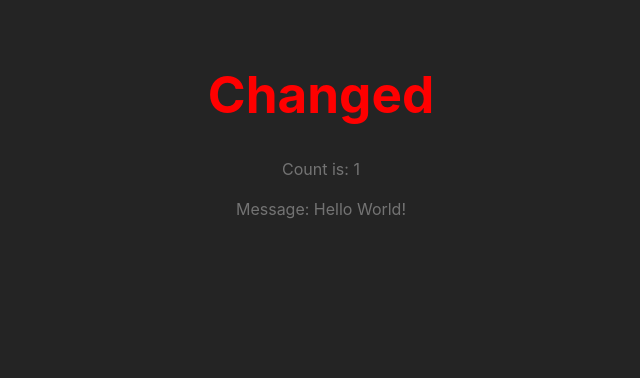
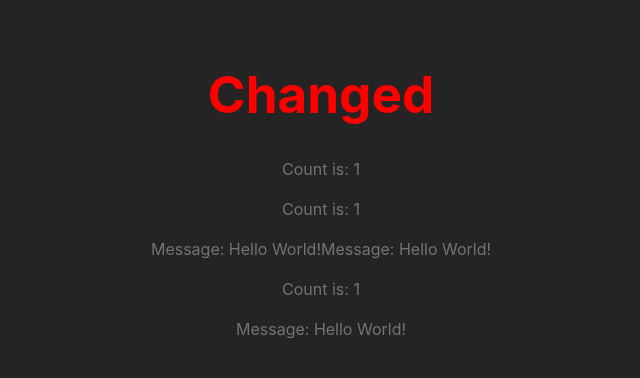
Before and after one commit to leblancr/vue-tutorial, a Vue app: page / in a window 1280 px wide. Shown: the top 378 px of the page, without its empty margins (319-959 px from the left). Built offline with nearby package versions, Linux system fonts and the light colour scheme.

Commit message:
finished 4 Event Listeners

```diff
--- a/src/components/HelloWorld.vue
+++ b/src/components/HelloWorld.vue
@@ -20,7 +20,11 @@ const titleClass = ref('title')
 <template>
   <h1 :class="titleClass">{{ message }}</h1>
   <p>Count is: {{ counter.count }}</p>
+  <p>Count is: {{ counter.count }}</p>
   <span>Message: {{ props.msg }}</span>
+  <span>Message: {{ props.msg }}</span>
+  <p>Count is: <span>{{ counter.count }}</span></p>
+  <p>Message: <span>{{ props.msg }}</span></p>
 </template>
 
 <style scoped>
```
Also changed, not shown: 1 other file (tests, documents, lock files or other folders).
